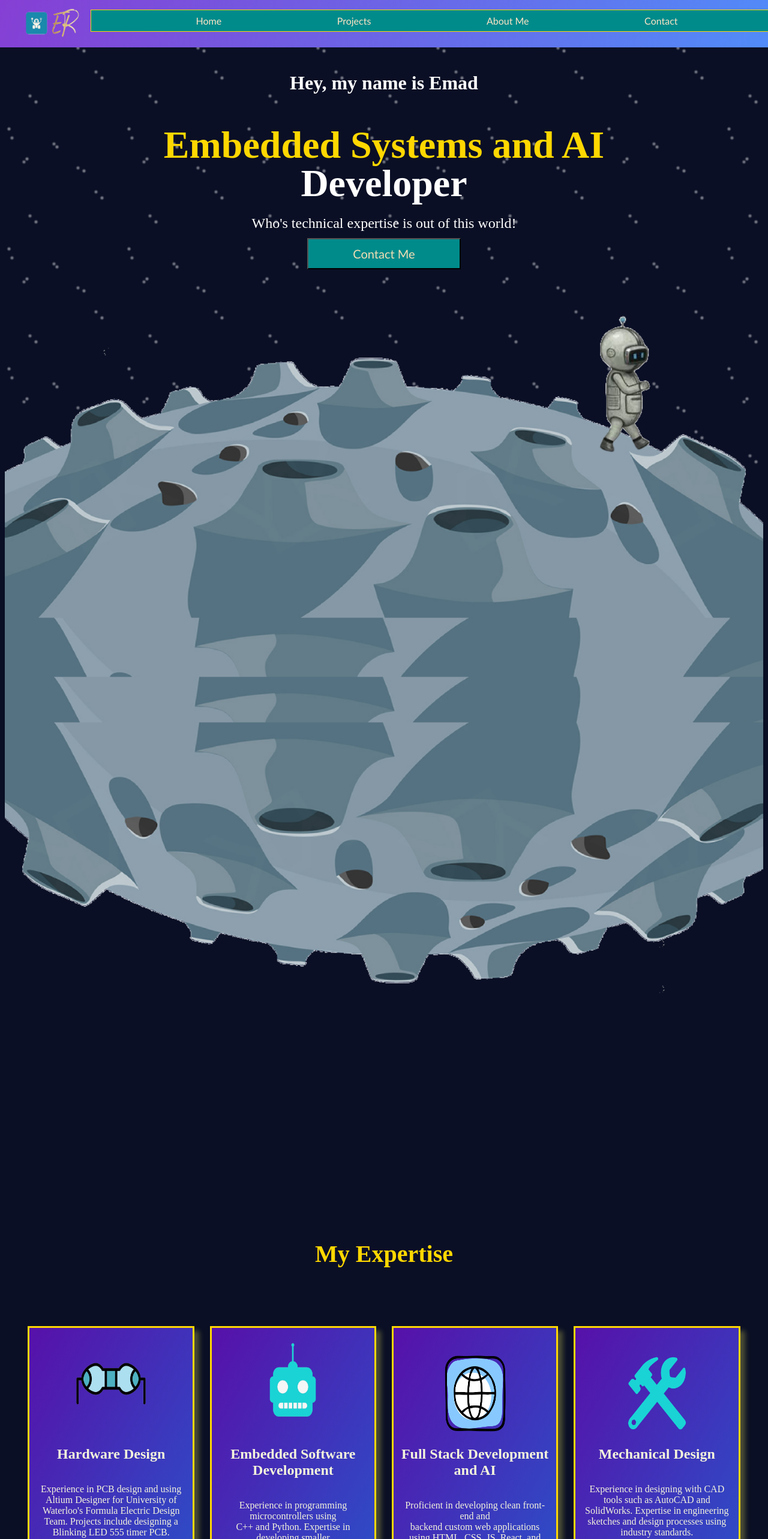
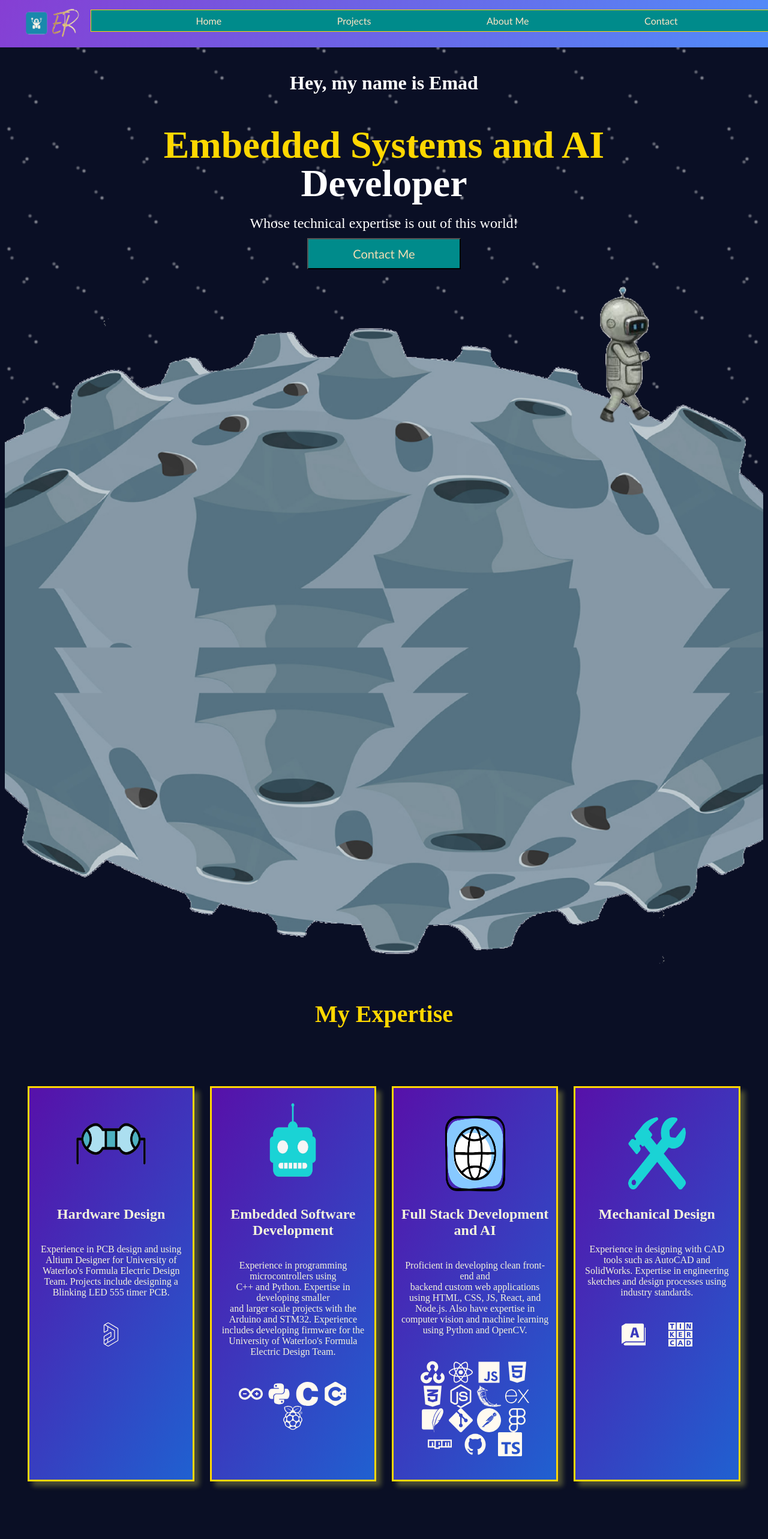
Before and after one commit to EmadsGitHub/portfolio, a React (Create React App) app: page / in a window 1280 px wide. Shown: the top 2566 px of the page at 60% size. Built offline with nearby package versions, Linux system fonts and the light colour scheme.

Commit message:
Reverted changes

```diff
--- a/src/App.css
+++ b/src/App.css
@@ -658,13 +658,6 @@ button:hover {
 
 }
 
-.skills{
-
-    margin-top: 50vh;
-    height: 100vh;
-
-}
-
 .full_skills {
     padding: 1vw;
     border: 3px solid #ffd700;
@@ -691,9 +684,6 @@ button:hover {
     padding: 2vw;
     font-size: 5vh;
     color: floralwhite;
-}
-.icon{
-    padding: 0.2vw;
 }
 
 .icon:hover {
@@ -733,7 +723,7 @@ button:hover {
     .camera_icon img,
     .mechanical_design_icon img {
         width: 12vw;
-        height: 16vh;
+        he-ight: 16vh;
     }
 }
 
@@ -840,8 +830,7 @@ button:hover {
     height: 100vh;
     display: grid;
     grid-template-columns: 1fr 2fr;
-    margin-left: 15vw;
-    margin-top: 50vh;
+    margin-left: 15vw;;
     column-gap: 0vw;
     align-items: center;
 }
@@ -1013,7 +1002,6 @@ button:hover {
 .projects_preview {
     height: 150vh;
     padding-top: 10vh;
-    margin-top: 50vh;
 }
 
 .projects_container {
@@ -1090,10 +1078,9 @@ button:hover {
 .projects_icons{
     display: flex;
     justify-content: space-evenly;
-    padding: 2vw;
+    padding:22vw;
     font-size: 5vh;
     color: floralwhite;
-    flex-wrap: wrap;
 }
 
 .icon:hover {
@@ -1240,7 +1227,6 @@ button:hover {
     max-width: 100vw;
     margin: 0 auto;
     background-color: #1a1a2e;
-    margin-top: 50vh;
 }
 
 .contact-header {
--- a/src/Pages/Home/HeroSection.jsx
+++ b/src/Pages/Home/HeroSection.jsx
@@ -51,7 +51,7 @@ export default function  HeroSection(){
                                 Developer
                             </h1>
                             <p className = "hero_section_desc">
-                                Who's technical expertise is out of this world!
+                                Whose technical expertise is out of this world!
                             </p>
                             <div className = "button_primary">
                             <Link  activeClass = "navbar_active_content" spy = {true} smooth = {true} offset = {-70} duration = {2000} to = "contactPage" className = "navbar_content"><button>Contact Me</button></Link>
```
